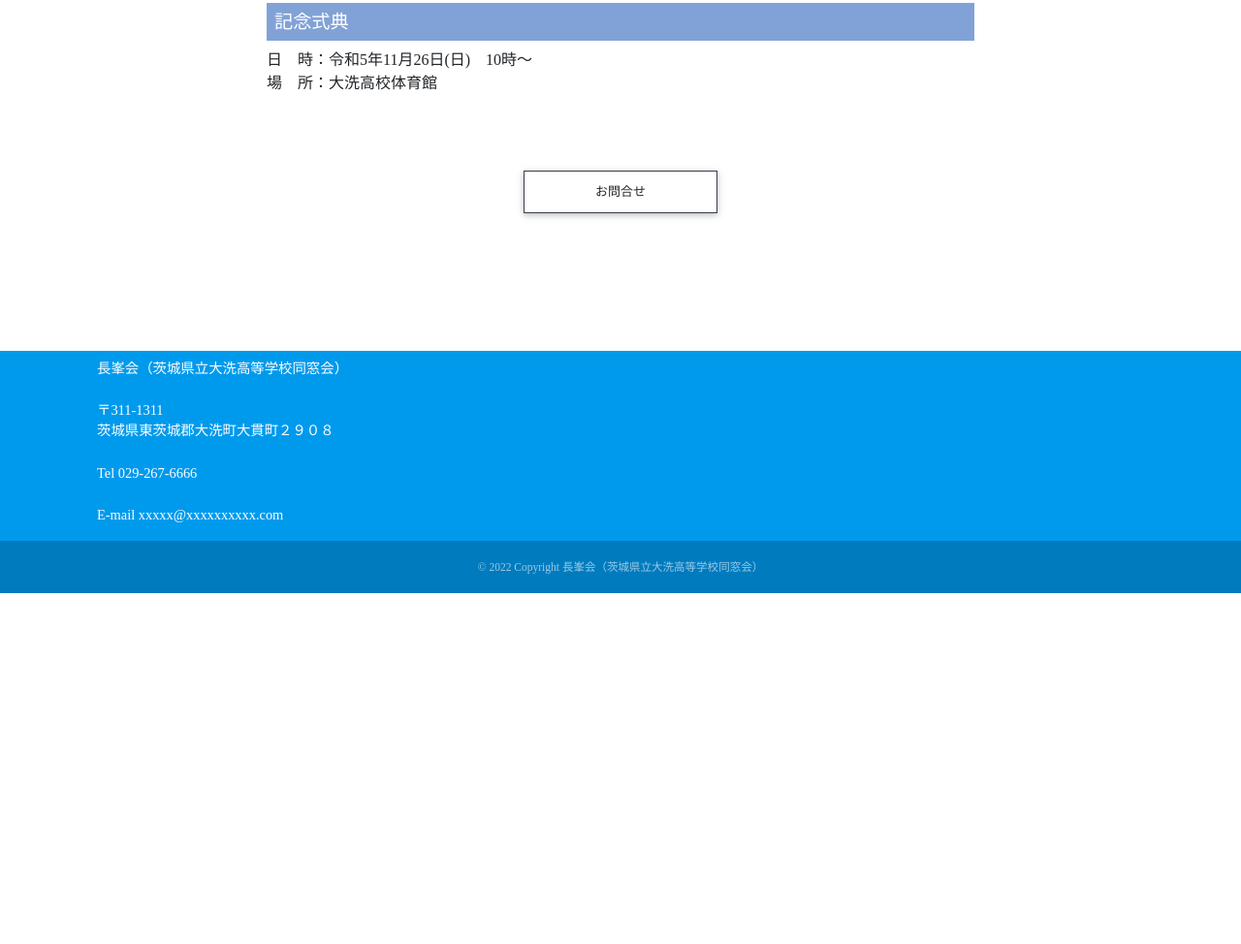
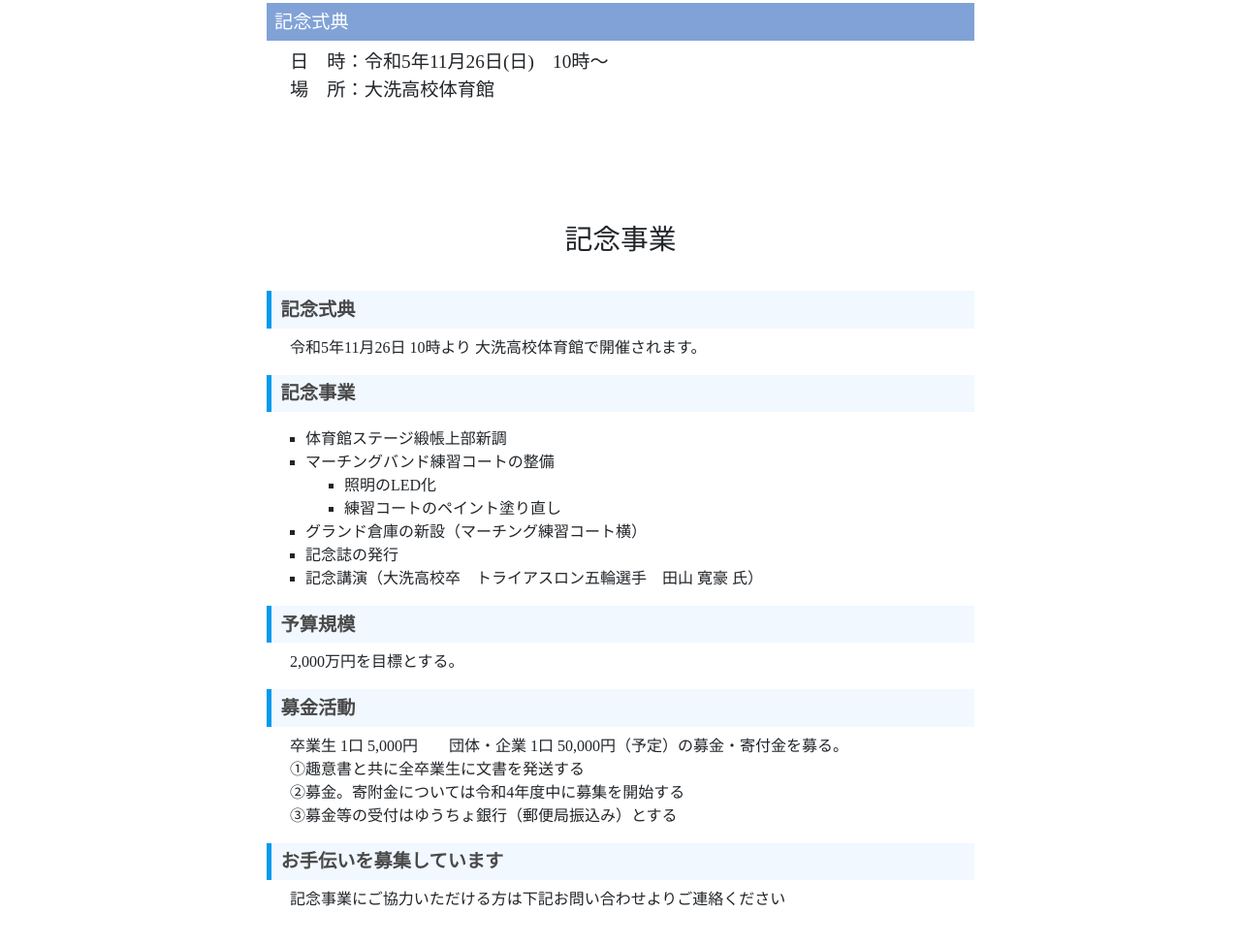
Before and after one commit to Snarevip7010/Nagaminekai, a plain HTML site: page src/index.html in a window 1280 px wide. Shown: the part 2696-3670 px from the top of the page at 97% size. Before the commit the page ends 3308 px from the top, so only its background shows below. Drawn offline with Linux system fonts and the light colour scheme.

Commit message:
記念事業のセクション追加

```diff
--- a/src/index.html
+++ b/src/index.html
@@ -120,7 +120,7 @@
       </div>
     </section>
 
-    <section class="mb2">
+    <section>
       <h2 class="mt2 mb2 text-center">お知らせ</h2>
       <div class="justify-content-center" style="display: flex;">
         <div class="col-11 col-md-8 pt-2 pb-2 mb-4 border-bottom relative">
@@ -182,14 +182,71 @@
           <div class="col-md-8">
             <h3 class="schedule-title2 p-2 font-weight-normal">記念式典</h3>
             <div>
-              <a>日　時：令和5年11月26日(日)　10時〜<br>場　所：大洗高校体育館
-              </a>
+              <p style="font-size:larger;" class="pl-4">日　時：令和5年11月26日(日)　10時〜<br>場　所：大洗高校体育館
+              </p>
 
             </div>
           </div>
         </div>
       </div>
     </section>
+
+    <section class="mt3" id="project">
+      <h2 class="mt2 mb1  text-center">記念事業</h2>
+      <div class="container">
+        <div class="row  justify-content-center">
+          <div class="col-md-8">
+            <h3>記念式典</h3>
+            <p class="pl-4">令和5年11月26日 10時より 大洗高校体育館で開催されます。</p>
+          </div>
+
+          <div class="col-md-8">
+            <h3>記念事業</h3>
+            <p class="pl-2">
+            <ul id="anniversary">
+              <li>体育館ステージ緞帳上部新調</li>
+              <li>マーチングバンド練習コートの整備
+                <ul>
+                  <li id="arrowList">照明のLED化</li>
+                  <li>練習コートのペイント塗り直し</li>
+                </ul>
+              </li>
+              <li id="arrowList">グランド倉庫の新設（マーチング練習コート横）</li>
+              <li>記念誌の発行</li>
+              <li>記念講演（大洗高校卒　トライアスロン五輪選手　田山 寛豪 氏）
+              </li>
+            </ul>
+            </p>
+          </div>
+
+          <div class="col-md-8">
+            <h3>予算規模</h3>
+            <p class="pl-4" ß>
+              2,000万円を目標とする。
+            </p>
+          </div>
+
+          <div class="col-md-8">
+            <h3>募金活動</h3>
+            <p class="pl-4">
+              卒業生 1口 5,000円　　団体・企業 1口 50,000円（予定）の募金・寄付金を募る。
+              <br>①趣意書と共に全卒業生に文書を発送する
+              <br>②募金。寄附金については令和4年度中に募集を開始する
+              <br>③募金等の受付はゆうちょ銀行（郵便局振込み）とする
+            </p>
+          </div>
+
+          <div class="col-md-8">
+            <h3>お手伝いを募集しています</h3>
+            <p class="pl-4">記念事業にご協力いただける方は下記お問い合わせよりご連絡ください</p>
+          </div>
+
+        </div>
+      </div>
+
+    </section>
+
+
 
     <!-- ギャラリーページに移行予定のため一時閉鎖-->
     <!--
```
Also changed, not shown: src/files/style.min.css.
